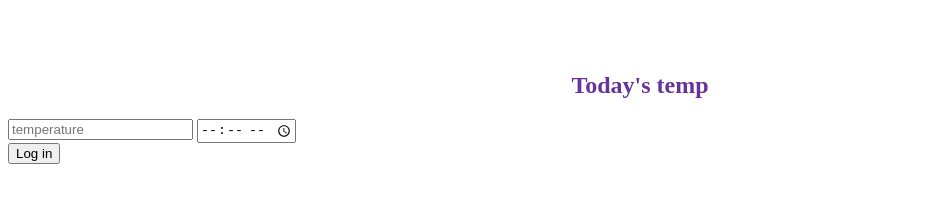
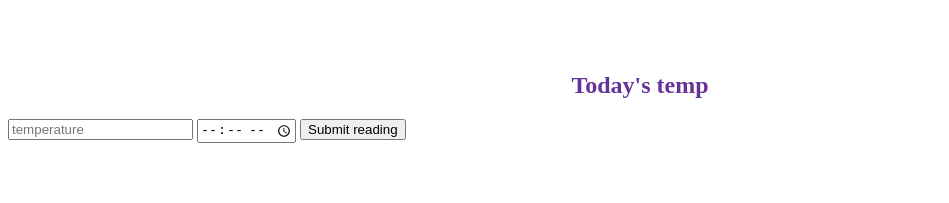
Before and after one commit to vlpsebas/pages-test, a plain HTML site: page index.html in a window 1280 px wide. Shown: the part 135-338 px from the top of the page, without its empty margins (0-949 px from the left). Drawn offline with Linux system fonts and the light colour scheme.

Commit message:
Changed the login button and temperature format

```diff
--- a/index.html
+++ b/index.html
@@ -42,10 +42,9 @@
 <br>
     <h2>Today's temp</h2>
     <form action="/submit" method="POST">
-        <input type="number" placeholder="temperature" />
+        <input type="number" placeholder="temperature" step="0.1" />
         <input type="time" placeholder="2020-09-28T02:57:49Z" />
-        <div class="cf-turnstile" data-sitekey="0x4AAAAAAA4xZwlByN75XeEv"></div>
-        <button type="submit" value="Submit">Log in</button>
+        <button type="submit" value="Submit">Submit reading</button>
     </form>
     </body>
 </html>
```
